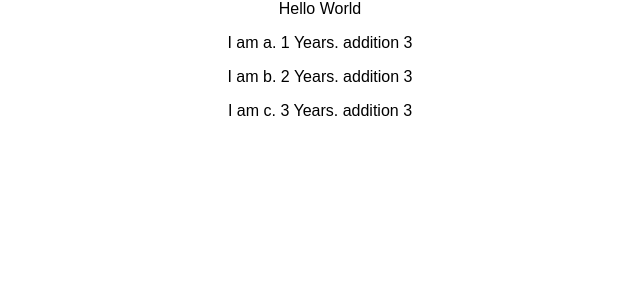
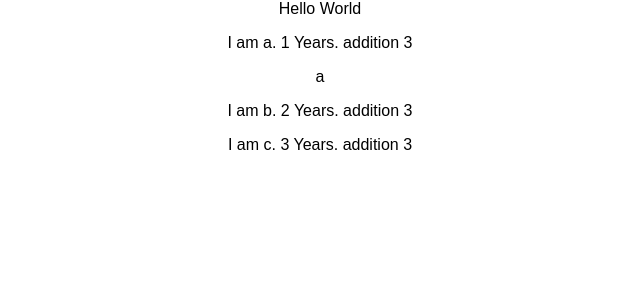
Before and after one commit to venkateswarat/Udemy-react-the-complete-guide-incl-redux, a React (Create React App) app in the folder react-complete-guide/: page / in a window 1280 px wide. Shown: the top 300 px of the page, without its empty margins (320-960 px from the left). Built offline with nearby package versions, Linux system fonts and the light colour scheme.

Commit message:
setting text content in component

```diff
--- a/react-complete-guide/src/Person/Person.js
+++ b/react-complete-guide/src/Person/Person.js
@@ -1,5 +1,8 @@
 import React from 'react';
 const person =(props)=>{
-    return <p>I am {props.name}. {props.age}  Years. addition {1+2}</p>
+    return <div>
+                <p>I am {props.name}. {props.age}  Years. addition {1+2}</p>
+                <p>{props.children}</p>
+            </div>
 }
 export default person;
```
